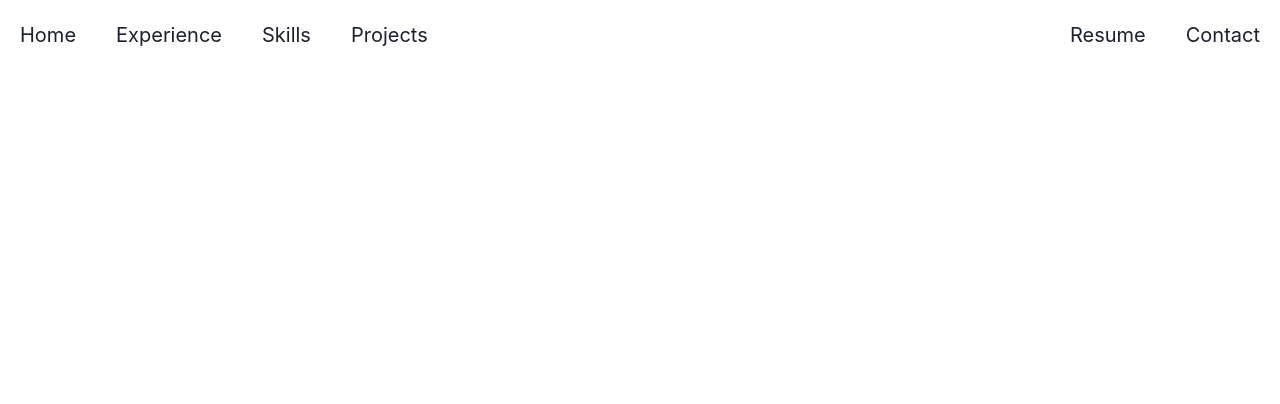
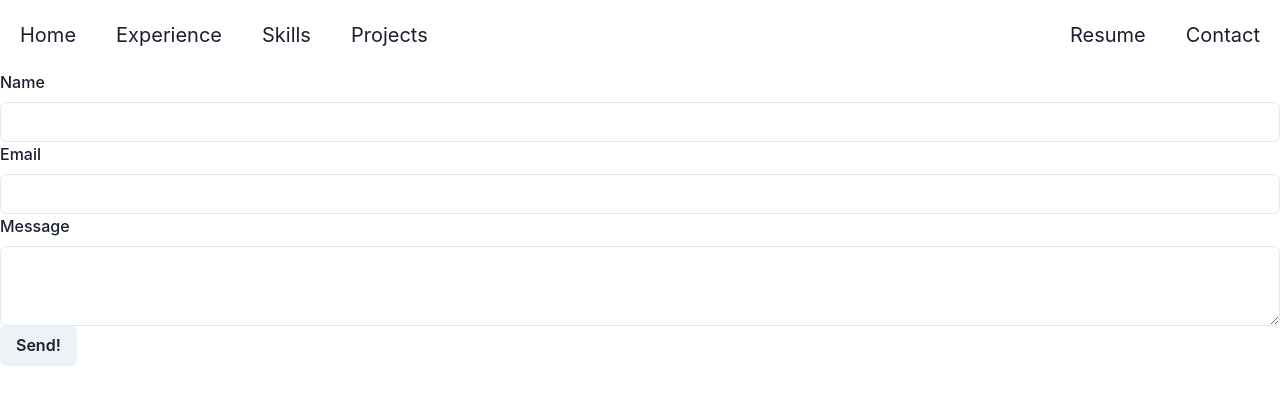
Before and after one commit to pranavshivk97/pranavshivk97.github.io, a React (Create React App) app: page /contact in a window 1280 px wide. Shown: the top 404 px of the page. Built offline with nearby package versions, Linux system fonts and the light colour scheme.

Commit message:
need to fix emailjs form

```diff
--- a/package.json
+++ b/package.json
@@ -5,6 +5,7 @@
   "private": true,
   "dependencies": {
     "@chakra-ui/react": "^2.7.1",
+    "@emailjs/browser": "^3.11.0",
     "@emotion/react": "^11.11.1",
     "@emotion/styled": "^11.11.0",
     "@fortawesome/fontawesome-svg-core": "^6.4.2",
--- a/src/App.tsx
+++ b/src/App.tsx
@@ -6,6 +6,7 @@ import Navbar from "./components/Navbar";
 import Experience from "./components/Experience";
 import Projects from "./components/Projects";
 import Skills from "./components/Skills";
+import Contact from "./components/Contact";
 
 export const App = () => (
   <ChakraProvider theme={theme}>
@@ -16,6 +17,7 @@ export const App = () => (
         <Route path="/experiences" element={<Experience />} />
         <Route path="/skills" element={<Skills />} />
         <Route path="/projects" element={<Projects />} />
+        <Route path="/contact" element={<Contact />} />
       </Routes>
     </Router>
   </ChakraProvider>
--- /dev/null
+++ b/src/components/Contact/index.tsx
@@ -0,0 +1,46 @@
+import React, { useRef, useEffect, useState } from 'react'
+import emailjs from '@emailjs/browser'
+import { Button, FormControl, FormLabel, Input, Textarea } from '@chakra-ui/react';
+
+const Contact = () => {
+    const emailRef = useRef<HTMLInputElement>(null);
+    const nameRef = useRef<HTMLInputElement>(null);
+    const [loading, setLoading] = useState<boolean>(false);
+
+    useEffect(() => emailjs.init("Olsev5DtTdwvneSxV"), [])
+
+    const handleSubmit = async (e) => {
+        e.preventDefault();
+
+        const serviceId = "service_ux7anhh"
+        const templateId = "contact_form"
+
+        try {
+            setLoading(true)
+            await emailjs.send(serviceId, templateId, {
+                from_name: nameRef.current?.value,
+                recipient: emailRef.current?.value
+            });
+            alert("Email successfully sent!")
+        } catch(error) {
+            console.log(error)
+        }
+        finally {
+            setLoading(false)
+        }
+    }
+
+    return (
+        <FormControl onSubmit={handleSubmit}>
+            <FormLabel>Name</FormLabel>
+            <Input ref={nameRef} type="text" name="user_name" />
+            <FormLabel>Email</FormLabel>
+            <Input ref={emailRef} type="email" name="user_email" />
+            <FormLabel>Message</FormLabel>
+            <Textarea name="message" />
+            <Button isLoading={loading}>Send!</Button>
+        </FormControl>
+    )
+}
+
+export default Contact;
--- a/src/components/Navbar/index.tsx
+++ b/src/components/Navbar/index.tsx
@@ -26,38 +26,9 @@ const Navbar = () => {
       </Box>
 
       <Box p="5">
-        <Link href="#">Contact</Link>
+        <Link href="/contact">Contact</Link>
       </Box>
     </Flex>
-    // <Box>
-    //   <Box p={5} fontSize="xl" float="left">
-    //     <HStack spacing={3} position="sticky">
-    //       <Center w="100px">
-    //         <Link href="/">Home</Link>
-    //       </Center>
-    //       <Center w="100px">
-    //         <Link href="/experiences">Experience</Link>
-    //       </Center>
-    //       <Center w="100px">
-    //         <Link href="#">Skills</Link>
-    //       </Center>
-    //       <Center w="100px">
-    //         <Link href="#">Projects</Link>
-    //       </Center>
-    //     </HStack>
-    //   </Box>
-
-    //   <Box p={5} fontSize="xl" float="right">
-    //     <HStack spacing={3} position="sticky">
-    //       <Center w="100px">
-    //         <Link href="#">Resume</Link>
-    //       </Center>
-    //       <Center w="100px">
-    //         <Link href="#">Contact</Link>
-    //       </Center>
-    //     </HStack>
-    //   </Box>
-    // </Box>
   );
 };
 
```
Also changed, not shown: 1 other file (tests, documents, lock files or other folders).
